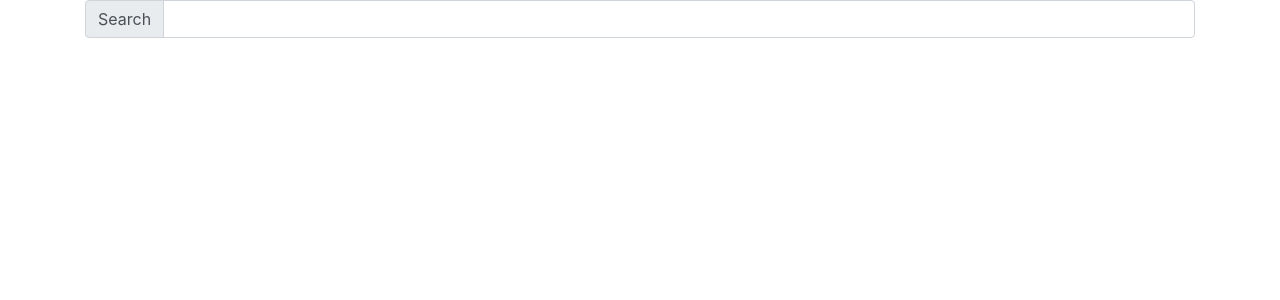
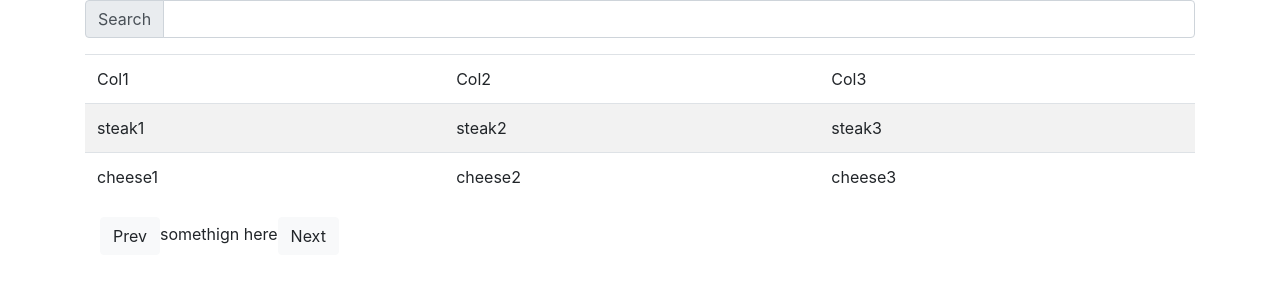
Before and after one commit to johnhunsley/react-pager, a React (Create React App) app: page / in a window 1280 px wide. Shown: the top 300 px of the page. Built offline with nearby package versions, Linux system fonts and the light colour scheme.

Commit message:
more on sub components

```diff
--- a/src/main/components/PageControls.js
+++ b/src/main/components/PageControls.js
@@ -0,0 +1,19 @@
+import React, { Component } from 'react';
+
+
+class PageControls extends Component {
+
+    render() {
+
+        return(
+            <div className="container">
+                <button className="btn btn-light">Prev</button>
+                    <span>somethign here</span>
+                <button className="btn btn-light">Next</button>
+            </div>
+        )
+    }
+
+}
+
+export default PageControls;
--- a/src/main/components/PagerContainer.js
+++ b/src/main/components/PagerContainer.js
@@ -1,16 +1,46 @@
 import React, { Component } from 'react';
-import SearchBar from './SearchBar'
+import SearchBar from './SearchBar';
+import ResultsTable from './ResultsTable';
+import PageControls from './PageControls'
 
 class PagerContainer extends Component {
 
     state = {
-        filterText: ''
+        filterText: '',
+        colNames: [
+            {
+                label: 'Col1',
+                value: 'something1'
+            },
+            {
+                label: 'Col2',
+                value: 'something2'
+            },
+            {
+                label: 'Col3',
+                value: 'something3'
+            }
+        ],
+        items: [
+            {
+                something1: 'steak1',
+                something2: 'steak2',
+                something3: 'steak3'
+            },
+            {
+                something1: 'cheese1',
+                something2: 'cheese2',
+                something3: 'cheese3'
+            }
+        ]
     }
 
     render() {
         return (
             <div className="container">
                 <SearchBar filterText={this.state.filterText}/>
+                <ResultsTable colNames={this.state.colNames} items={this.state.items}/>
+                <PageControls />
             </div>
 
         )
--- a/src/main/components/ResultsTable.js
+++ b/src/main/components/ResultsTable.js
@@ -0,0 +1,37 @@
+import React, { Component } from 'react';
+
+class ResultsTable extends Component {
+
+    render () {
+
+        const colNames = this.props.colNames;
+        const items = this.props.items;
+
+        const head = colNames.map((colName) =>
+           <td>{colName.label}</td>
+        );
+
+        const data = items.map((item) =>
+            <tr>
+                <td>{item.something1}</td>
+                <td>{item.something2}</td>
+                <td>{item.something3}</td>
+            </tr>
+        );
+
+        return (
+            <table className="table table-striped">
+                <thead>
+                    <tr>
+                        {head}
+                    </tr>
+                </thead>
+                <tbody>
+                    {data}
+                </tbody>
+            </table>
+        )
+    }
+}
+
+export default ResultsTable;
--- a/src/main/components/SearchBar.js
+++ b/src/main/components/SearchBar.js
@@ -11,7 +11,7 @@ class SearchBar extends Component {
                     <div class="input-group-prepend">
                         <span class="input-group-text" id="basic-addon1">Search</span>
                     </div>
-                    <imput className="form-control" type="text" value={filterText} />
+                    <input className="form-control" type="text" value={filterText} />
                 </div>
              </form>
         )
```
